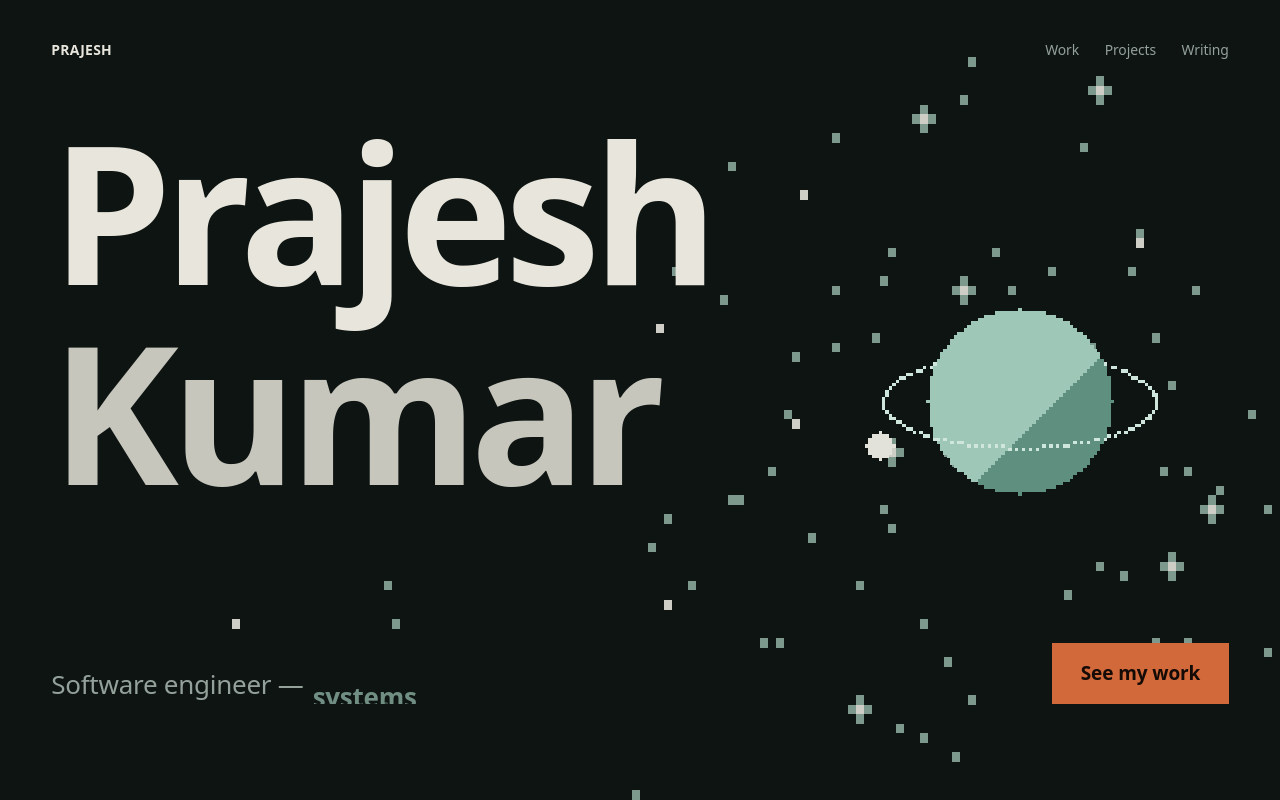
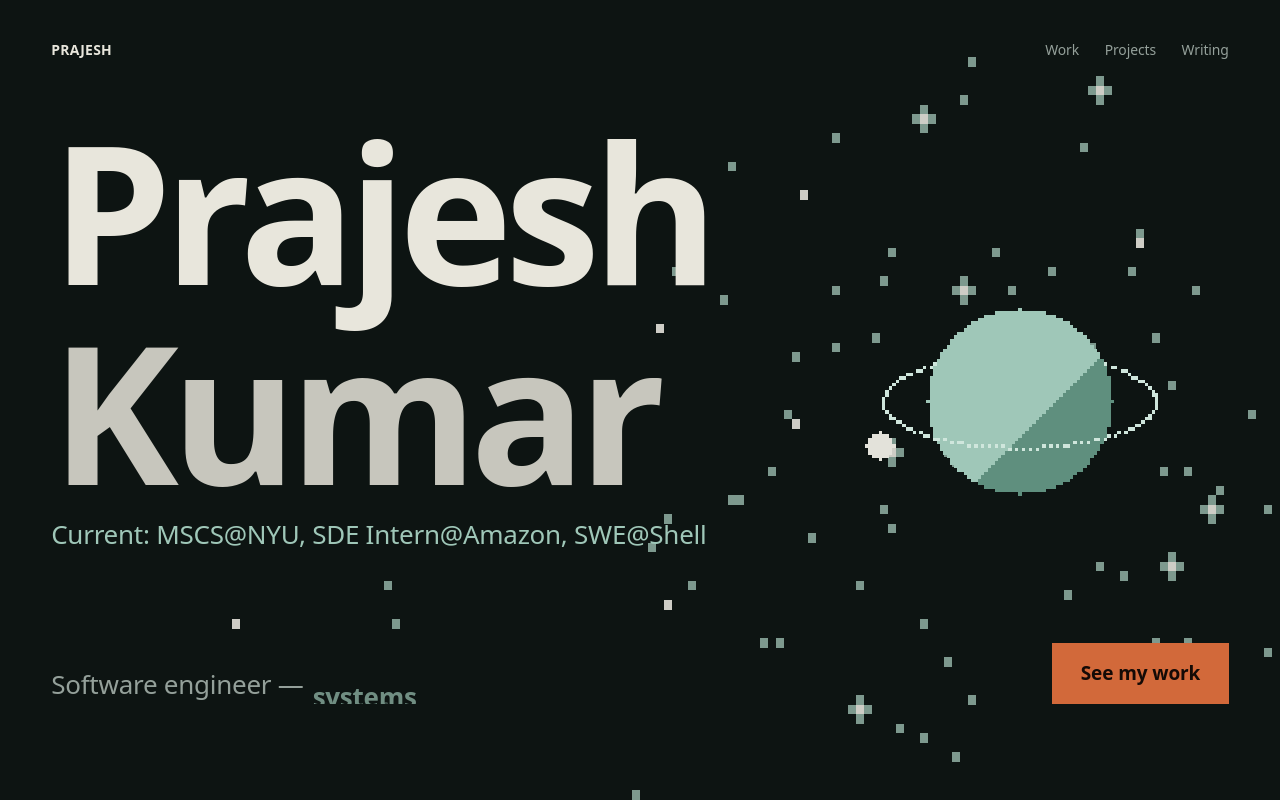
Before and after one commit to prajeshkumarg/portfolio, a Next.js app: page / in a window 1280 px wide. Shown: the top 800 px of the page. Built offline with nearby package versions, Linux system fonts and the light colour scheme; a web font is replaced by a local one.

Commit message:
taste-folio: add jade 'Current: MSCS@NYU, SDE Intern@Amazon, SWE@Shell' under the name

```diff
--- a/components/Hero/Hero.module.css
+++ b/components/Hero/Hero.module.css
@@ -5,7 +5,7 @@
   min-height: 100svh;
   padding: clamp(20px, 4vw, 40px) var(--margin) clamp(64px, 12vh, 128px);
   display: grid;
-  grid-template-rows: auto 1fr auto;
+  grid-template-rows: auto auto 1fr auto;
   background: var(--bg);
 }
 
@@ -73,6 +73,17 @@
 
 .lineTwo {
   color: var(--ink-dim);
+}
+
+/* jade "Current:" line directly under the name */
+.current {
+  position: relative;
+  z-index: 1;
+  margin-top: clamp(16px, 2.2vh, 28px);
+  color: var(--accent);
+  font-size: var(--step-lead);
+  font-weight: 500;
+  letter-spacing: -0.01em;
 }
 
 /* bottom row: kinetic role line left-weighted, button right */
--- a/components/Hero/Hero.tsx
+++ b/components/Hero/Hero.tsx
@@ -68,6 +68,10 @@ export default function Hero() {
         </span>
       </h1>
 
+      <p className={styles.current} data-hero-lede>
+        Current: MSCS@NYU, SDE Intern@Amazon, SWE@Shell
+      </p>
+
       <div className={styles.foot}>
         <p className={styles.role} data-hero-lede>
           <span className={styles.roleStatic}>Software engineer —</span>{' '}
```
